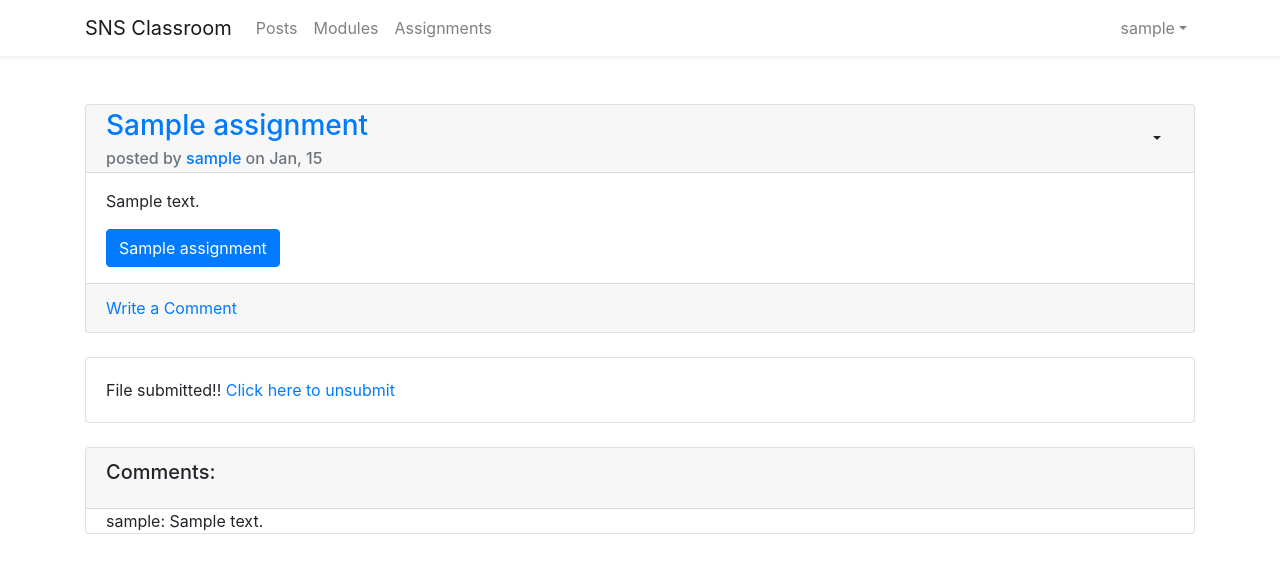
After one commit to subskdka111/SNS_ADC10_partII, a Django app: page /assignments/1 in a window 1280 px wide. The commit adds this page. Shown: the top 573 px of the page. Run offline with Django 3.2, Linux system fonts and the light colour scheme; a user stored in the database is signed in; tables that the repository leaves empty hold one stand-in row (values such as "Sample post"); some libraries are stand-ins or nearby versions.

Commit message:
Assignment App and form validation

```diff
--- a/SNS_Classroom/SNS_Classroom/urls.py
+++ b/SNS_Classroom/SNS_Classroom/urls.py
@@ -24,6 +24,7 @@ urlpatterns = [
     path('', view_home),
     path('admin/', admin.site.urls),
     path('posts/', include('posts.urls')),
+    path('assignments/', include('assignment.urls')),
     path('', include('account.urls')),
     path('modules/', include('module.urls')),
 ]
--- a/SNS_Classroom/account/templates/login.html
+++ b/SNS_Classroom/account/templates/login.html
@@ -11,11 +11,11 @@
                 {% csrf_token %}
                 <div class="form-group">
                     <label for="username">Enter Username:</label>
-                    <input type="text" class="form-control" name="username">
+                    <input type="text" class="form-control" name="username" required>
                 </div>
                 <div class="form-group">
                     <label for="password">Enter Password:</label>
-                    <input type="password" class="form-control" name="password">
+                    <input type="password" class="form-control" name="password" required>
                 </div>
                 <input type="submit" name="submit" class="btn btn-primary">
             </form>
--- /dev/null
+++ b/SNS_Classroom/assignment/templates/assignment.html
@@ -0,0 +1,83 @@
+{% extends "base.html" %}
+{% block title %}{{ assignment.assignmentTitle }}{% endblock %}
+{% block content %}
+    <div class="container my-5">
+        <div class="card mt-4">
+            <div class="card-header py-1 d-flex justify-content-between align-items-center">
+                <div>
+                    <h3 class="card-title"><a href="{{ assignment.id }}">{{ assignment.assignmentTitle }}</a></h3>
+                    <h6 class="card-subtitle text-muted">posted by <a href="#" class="card-link">{{ assignment.author }}</a> on
+                        {{assignment.createdDate|date:"M, j"}}</h6>
+                </div>
+                <div>
+                    <div class="dropdown">
+                        <button class="btn dropdown-toggle" type="button" id="assignmentOption" data-toggle="dropdown"></button>
+                        <div class="dropdown-menu dropdown-menu-right">
+                            <a class="dropdown-item" href="/assignments/delete/{{ assignment.id }}">Delete</a>
+                            <a class="dropdown-item" href="/assignments/update/{{ assignment.id }}">Edit</a>
+                        </div>
+                    </div>
+                </div>
+            </div>
+            <div class="card-body py-3">
+                <div class="card-text">
+                    {{ assignment.content|truncatewords:50 }} <br>
+
+                    {% if assignment.assignmentQuestionPapers %}
+                    <a href="{{ assignment.assignmentQuestionPapers.url }}" class="btn btn-primary mt-3" download>{{ assignment.assignmentQuestionPapers }}</a>
+                    {% endif %}
+                </div>
+            </div>
+
+            <div class="card-footer">
+                <a class="class-link" data-toggle="collapse" href="#collapseComment1">Write a Comment</a>
+            </div>
+            <div class="collapse card-footer" id="collapseComment1">
+                <form action="comment/{{ assignment.id }}" method="POST">
+                    {% csrf_token %}
+                    <div class="input-group">
+                        <input type="text" class="form-control" name="commentContent" placeholder="Write a Comment...">
+                        <div class="input-group-append">
+                            <button class="btn btn-primary" type="submit">Submit</button>
+                        </div>
+                    </div>
+                </form>
+            </div>
+        </div>
+
+        <div class="card my-4">
+            {% for file in files %}
+                <div class="card-body">
+                    File submitted!! <a href="deletefile/{{ file.id }}">Click here to unsubmit</a>
+                </div>
+            {% empty %}
+            <div class="card-header">
+                <h4 class="card-title">Upload Your Work:</h4>
+            </div>
+            <div class="card-body">
+                <form action="uploadfile/{{ assignment.id }}" method="POST" enctype="multipart/form-data">
+                    {% csrf_token %}
+                    <div class="input-group">
+                        <input type="file" class="form-control-file my-2" name="studentsFile">
+                        <input type="submit" class="btn btn-primary">
+                    </div>
+                </form>
+            </div>
+            {% endfor %}
+        </div>
+
+        {% if comments %}
+        <div class="card my-3">
+            <div class="card-header">
+                <h5 class="card-title">Comments:</h5>
+            </div>
+            <div class="card-body py-0">
+                {% for comment in comments %}
+                <div>{{comment.commenter}}: {{comment.commentContent}}</div>
+                {% endfor %}
+            </div>
+        </div>
+        {% endif %}
+
+    </div>
+{% endblock %}
--- /dev/null
+++ b/SNS_Classroom/assignment/urls.py
@@ -0,0 +1,15 @@
+from django.urls import path
+from assignment.views import *
+
+urlpatterns = [
+    path('', view_assignments),
+    path('<int:id>',view_assignment),
+    path('create', view_create_assignment),
+    path('create/save', create_assignment),
+    path('update/<int:id>', view_update_assignment),
+    path('update/save/<int:id>', update_assignment),
+    path('delete/<int:id>', delete_assignment),
+    path('comment/<int:id>', assignment_comment),
+    path('uploadfile/<int:id>', upload_file),
+    path('deletefile/<int:id>', delete_file),
+]
--- a/SNS_Classroom/assignment/views.py
+++ b/SNS_Classroom/assignment/views.py
@@ -1,3 +1,127 @@
 from django.shortcuts import render
 
-# Create your views here.
+from django.http import HttpResponse
+from django.shortcuts import redirect
+from django.template import Template, Context
+from django.core.files.storage import FileSystemStorage
+from django.db.models import Q
+from assignment.models import *
+from module.models import Module
+from django.contrib import messages
+
+def view_assignments(request):
+    listOfassignments = Assignment.objects.all()
+    context_variable = {
+        'assignments': listOfassignments
+    }
+    return render(request, 'assignments.html', context_variable)
+
+def view_assignment(request, id):
+    assignment = Assignment.objects.get(id=id)
+    files = StudentsFile.objects.filter(student=request.user)
+    comments = AssignmentComment.objects.filter(assignment=assignment)
+    context_variable = {
+        'assignment': assignment,
+        'comments': comments,
+        'files': files,
+    }
+    return render(request, 'assignment.html', context_variable)
+
+def view_create_assignment(request):
+    if request.user.is_authenticated:
+        context_variable = {
+            'modules': Module.objects.all()
+        }
+        return render(request, 'createAssignment.html', context_variable)
+    else:
+        return redirect('/assignments/')
+
+def create_assignment(request):
+    if request.user.is_authenticated:
+        get_author = request.user
+        get_assignmentTitle = request.POST['assignmentTitle']
+        get_assignmentContent = request.POST['content']
+        get_moduleID = request.POST['module']
+        uploaded_file = request.FILES.get('assignmentQuestionPapers')
+        assignmentObj = Assignment(
+            author=get_author,
+            assignmentTitle=get_assignmentTitle,
+            content=get_assignmentContent,
+            module=Module.objects.get(pk=get_moduleID)
+        )
+        if uploaded_file:
+            fs = FileSystemStorage()
+            get_assignmentImage = fs.save(uploaded_file.name, uploaded_file)
+            assignmentObj.assignmentQuestionPapers = get_assignmentImage
+        assignmentObj.save()
+    return redirect('/assignments/')
+
+
+def view_update_assignment(request, id):
+    get_assignment_to_update = Assignment.objects.get(id=id)
+    if request.user.is_authenticated and request.user == get_assignment_to_update.author:
+        context_variable = {
+            'assignment': get_assignment_to_update
+        }
+        return render(request, 'updateAssignment.html', context_variable)
+    else:
+        messages.error(request, "Not authenticated to edit this assignment")
+        return redirect('/assignments/')
+
+
+def update_assignment(request, id):
+    get_assignment_to_update = Assignment.objects.get(id=id)
+    if request.user.is_authenticated and request.user == get_assignment_to_update.author:
+        get_author = request.user
+        get_assignment_to_update.assignmentTitle = request.POST['assignmentTitle']
+        get_assignment_to_update.content = request.POST['content']
+        uploaded_file = request.FILES.get('assignmentQuestionPapers')
+        if uploaded_file:
+            fs = FileSystemStorage()
+            get_assignmentImage = fs.save(uploaded_file.name, uploaded_file)
+            get_assignment_to_update.assignmentQuestionPapers = get_assignmentImage
+        get_assignment_to_update.save()
+    else:
+        messages.error(request, "Not authenticated to edit this assignment")
+    return redirect('/assignments/' + str(id))
+
+
+def delete_assignment(request, id):
+    get_assignment_to_delete = Assignment.objects.get(id=id)
+    if request.user.is_authenticated and request.user == get_assignment_to_delete.author:
+        get_assignment_to_delete.delete()
+    else:
+        messages.error(request, "Not authenticated to edit this assignment")
+    return redirect('/assignments/')
+
+def assignment_comment(request, id):
+    if request.method == 'POST' and request.user.is_authenticated:
+        commentObj = AssignmentComment(
+            commenter=request.user,
+            assignment=Assignment.objects.get(id=id),
+            commentContent=request.POST['commentContent']
+        )
+        commentObj.save()
+    return redirect('/assignments/' + str(id))
+
+def upload_file(request, id):
+    if request.method == 'POST' and request.user.is_authenticated:
+        uploaded_file = request.FILES.get('studentsFile')
+        if uploaded_file:
+            fs = FileSystemStorage()
+            uploaded_file = fs.save(uploaded_file.name, uploaded_file)
+            studentFile = StudentsFile(
+                student=request.user,
+                assignment=Assignment.objects.get(id=id),
+                Studentsfile=uploaded_file
+            )
+            studentFile.save()
+        else:
+            messages.error(request, "No file attached!!")
+    return redirect('/assignments/' + str(id))
+
+def delete_file(request, id):
+    s = StudentsFile.objects.get(id=id)
+    id = s.assignment.id
+    s.delete()
+    return redirect('/assignments/' + str(id))
--- a/SNS_Classroom/module/models.py
+++ b/SNS_Classroom/module/models.py
@@ -8,4 +8,4 @@ class Module(models.Model):
     studentsEnrolled = models.ManyToManyField(User, blank=True, related_name="student")
 
     def __str__(self):
-        return f"Module Code: {self.moduleCode} | Module Name: {self.moduleName}"
+        return f"{self.moduleCode} | {self.moduleName}"
--- a/SNS_Classroom/module/templates/modules.html
+++ b/SNS_Classroom/module/templates/modules.html
@@ -12,10 +12,10 @@
         <h6>Add Module:</h6>
         <div class="form-inline">
             <label for="moduleCode"></label>
-            <input type="text" class="form-control mr-2" placeholder="Module Code" name="moduleCode">
+            <input type="text" class="form-control mr-2" placeholder="Module Code" name="moduleCode" required>
 
             <label for="moduleName"></label>
-            <input type="text" class="form-control mr-2" placeholder="Module Name" name="moduleName">
+            <input type="text" class="form-control mr-2" placeholder="Module Name" name="moduleName" required>
 
             <input type="submit" class="btn btn-primary">
         </div>
--- a/SNS_Classroom/posts/templates/createPost.html
+++ b/SNS_Classroom/posts/templates/createPost.html
@@ -6,10 +6,10 @@
         {% csrf_token %}
         <div class="form-group">
             <label for="postTitle">Post Title:</label>
-            <input type="text" class="form-control" name="postTitle">
+            <input type="text" class="form-control" name="postTitle" required>
         </div>
         <div class="form-group">
-            <label for="postTitle">Post for any certain Module:</label>
+            <label for="module">Post for any certain Module:</label>
             <select class="custom-select" name="module">
                 <option value="" selected>Select Module</option>
                 {% for module in modules %}
@@ -19,7 +19,7 @@
         </div>
         <div class="form-group">
             <label for="postContent">Content:</label>
-            <textarea class="form-control" name="postContent" rows="5"></textarea>
+            <textarea class="form-control" name="postContent" rows="5" required></textarea>
         </div>
         <div class="form-group">
             <input type="file" class="form-control-file my-2" id="file" name="postFile" multiple>
--- a/SNS_Classroom/posts/templates/updatePost.html
+++ b/SNS_Classroom/posts/templates/updatePost.html
@@ -6,11 +6,11 @@
         {% csrf_token %}
         <div class="form-group">
             <label for="postTitle">Post Title:</label>
-            <input type="text" class="form-control" name="postTitle" value="{{ post.postTitle }}">
+            <input type="text" class="form-control" name="postTitle" value="{{ post.postTitle }}" required>
         </div>
         <div class="form-group">
             <label for="postContent">Content:</label>
-            <textarea class="form-control" name="postContent" rows="5">{{ post.postContent }}</textarea>
+            <textarea class="form-control" name="postContent" rows="5" required>{{ post.postContent }}</textarea>
         </div>
         <div class="form-group">
             <input type="file" class="form-control-file my-2" id="file" name="postFile">
--- a/SNS_Classroom/templates/base.html
+++ b/SNS_Classroom/templates/base.html
@@ -22,6 +22,7 @@
                     {% if user.is_authenticated %}
                         <li class="nav-item"><a href="/posts" class="nav-link">Posts</a></li>
                         <li class="nav-item"><a href="/modules" class="nav-link">Modules</a></li>
+                        <li class="nav-item"><a href="/assignments" class="nav-link">Assignments</a></li>
                     {% endif %}
                 </ul>
                 <ul class="navbar-nav dropdown">
```
Also changed, not shown: SNS_Classroom/account/templates/signup.html (+5 -5 lines), SNS_Classroom/account/views.py (+10 -6 lines), SNS_Classroom/assignment/templates/assignments.html (added, +70 -0 lines), SNS_Classroom/assignment/templates/createAssignment.html (added, +30 -0 lines), SNS_Classroom/assignment/templates/updateAssignment.html (added, +22 -0 lines).
